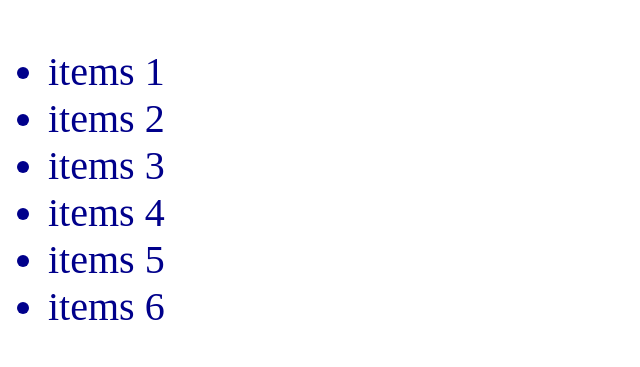
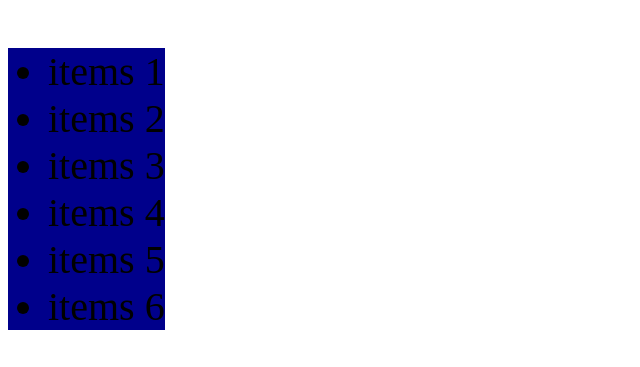
Before and after one commit to footroot/solo-koala-63, a plain HTML site: page index.html in a window 1280 px wide. Shown: the top 367 px of the page, without its empty margins (0-640 px from the left). Drawn offline with Linux system fonts and the light colour scheme.

Commit message:
Update style.css

```diff
--- a/css/style.css
+++ b/css/style.css
@@ -6,5 +6,5 @@ header {
 
 ul {
     display: inline-block;
-    color: darkblue;
+    background-color: darkblue;
 }
```
